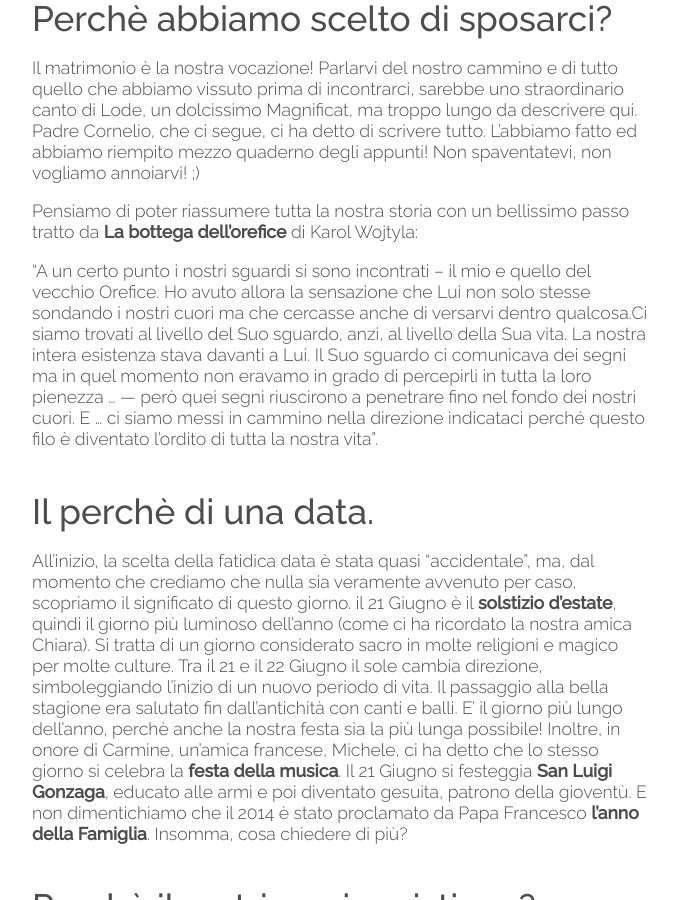
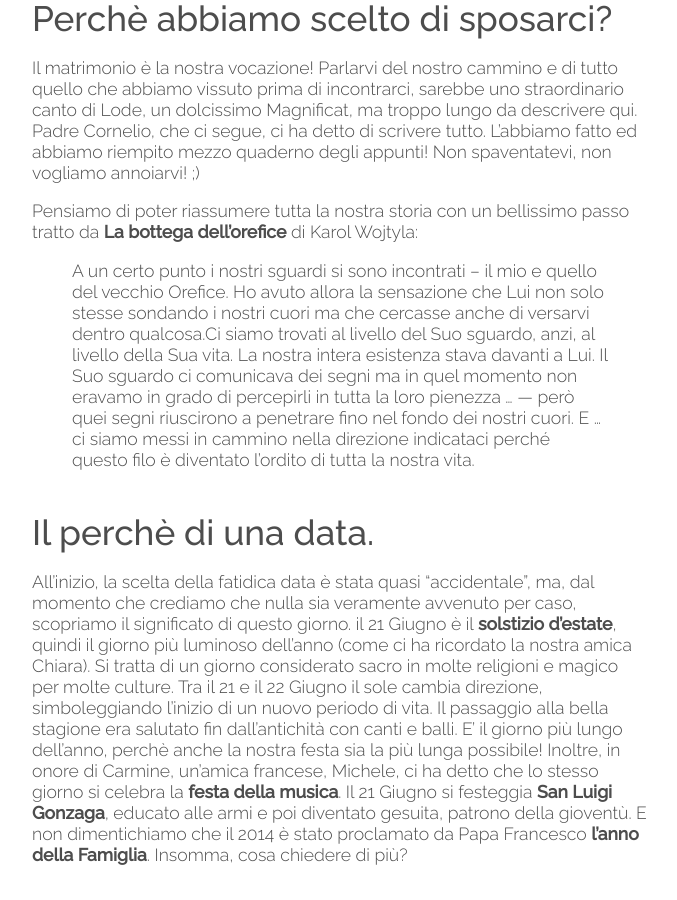
Before and after one commit to 5p2p/carmineanita, a Jekyll site: the page built from index.md, in a window 1280 px wide and 900 px high, scrolled down 791 px. Shown: the whole window, without its empty margins (300-977 px from the left). Built offline with Jekyll 4.4.1, drawn with Linux system fonts in a browser that asks for light colours; nearby versions of some CDN libraries; library files that are not in the unit come from our copies.

```diff
--- a/index.md
+++ b/index.md
@@ -11,7 +11,7 @@ Il matrimonio è la nostra vocazione! Parlarvi del nostro cammino e di tutto que
 
 Pensiamo di poter riassumere tutta la nostra storia con un bellissimo passo tratto da **La bottega dell'orefice** di Karol Wojtyla:
 
-"A un certo punto i nostri sguardi si sono incontrati – il mio e quello del vecchio Orefice. Ho avuto allora la sensazione che Lui non solo stesse sondando i nostri cuori ma che cercasse anche di versarvi dentro qualcosa.Ci siamo trovati al livello del Suo sguardo, anzi, al livello della Sua vita. La nostra intera esistenza stava davanti a Lui. Il Suo sguardo ci comunicava dei segni ma in quel momento non eravamo in grado di percepirli in tutta la loro pienezza ... — però quei segni riuscirono a penetrare fino nel fondo dei nostri cuori. E ... ci siamo messi in cammino nella direzione indicataci perché questo filo è diventato l'ordito di tutta la nostra vita".
+>A un certo punto i nostri sguardi si sono incontrati – il mio e quello del vecchio Orefice. Ho avuto allora la sensazione che Lui non solo stesse sondando i nostri cuori ma che cercasse anche di versarvi dentro qualcosa.Ci siamo trovati al livello del Suo sguardo, anzi, al livello della Sua vita. La nostra intera esistenza stava davanti a Lui. Il Suo sguardo ci comunicava dei segni ma in quel momento non eravamo in grado di percepirli in tutta la loro pienezza ... — però quei segni riuscirono a penetrare fino nel fondo dei nostri cuori. E ... ci siamo messi in cammino nella direzione indicataci perché questo filo è diventato l'ordito di tutta la nostra vita.
 
 
 
```
